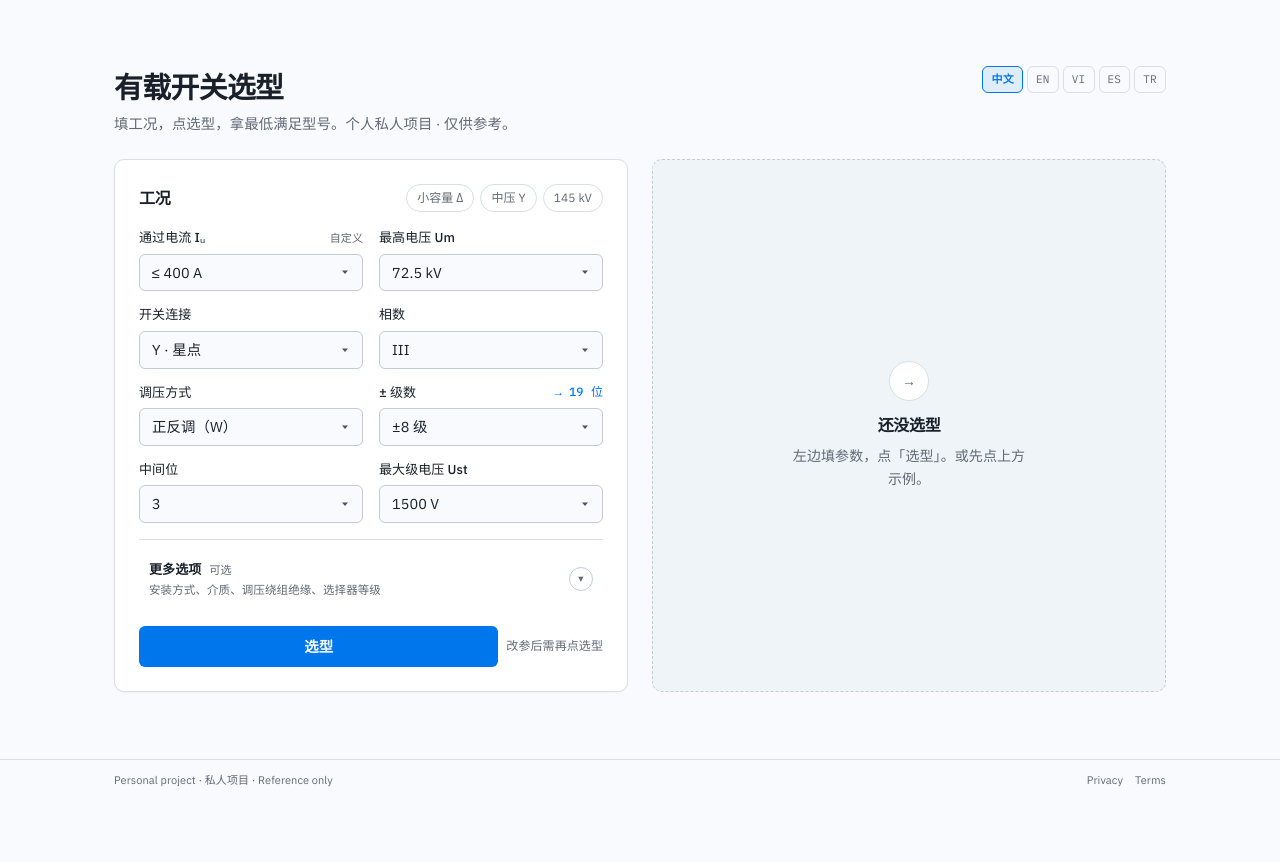
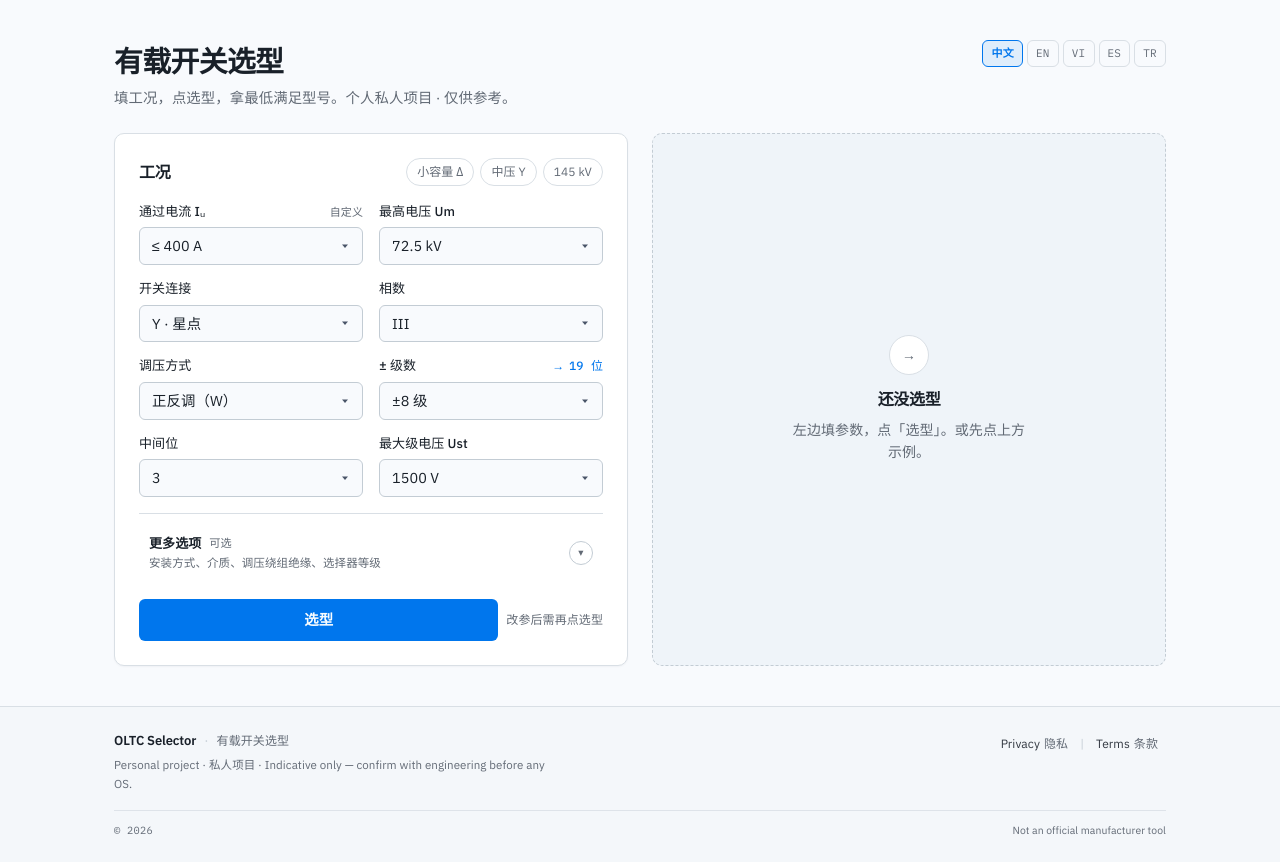
Before and after one commit to erict16/oltc-selector, a Next.js app: page / in a window 1280 px wide. Before the commit the page ends 800 px from the top, so only its background shows below. Built offline with nearby package versions, Linux system fonts and the light colour scheme.

Commit message:
style: polish site footer hierarchy and legal links
Softer bar, project name + bilingual disclaimer, clearer Privacy/Terms
targets, and a quiet secondary line for year and non-official notice.

```diff
--- a/components/SiteFooter.tsx
+++ b/components/SiteFooter.tsx
@@ -1,23 +1,71 @@
 import Link from "next/link";
+
+const YEAR = new Date().getFullYear();
 
 export function SiteFooter() {
   return (
-    <footer className="mt-auto border-t border-[var(--color-rule)]">
-      <div className="mx-auto flex w-full max-w-[1100px] flex-wrap items-center justify-between gap-x-4 gap-y-1 px-4 py-3 sm:px-6">
-        <p className="text-[0.6875rem] text-[var(--color-muted)]">
-          Personal project · 私人项目 · Reference only
+    <footer className="mt-auto border-t border-[var(--color-rule)] bg-[oklch(97.5%_0.005_250)]">
+      <div className="mx-auto w-full max-w-[1100px] px-4 py-5 sm:px-6 sm:py-6">
+        <div className="flex flex-col gap-4 sm:flex-row sm:items-start sm:justify-between sm:gap-8">
+          <div className="min-w-0 space-y-1.5">
+            <p className="flex flex-wrap items-center gap-x-2 gap-y-0.5 text-[0.8125rem]">
+              <Link
+                href="/"
+                className="font-semibold tracking-[-0.01em] text-[var(--color-ink)] transition-colors hover:text-[var(--color-accent)]"
+              >
+                OLTC Selector
+              </Link>
+              <span
+                className="hidden text-[var(--color-rule-2)] sm:inline"
+                aria-hidden
+              >
+                ·
+              </span>
+              <span className="text-[0.75rem] text-[var(--color-muted)]">
+                有载开关选型
+              </span>
             </p>
+            <p className="max-w-md text-[0.72rem] leading-relaxed text-[var(--color-muted)]">
+              Personal project · 私人项目 · Indicative only — confirm with
+              engineering before any OS.
+            </p>
+          </div>
+
           <nav
-          className="flex items-center gap-3 text-[0.6875rem] text-[var(--color-muted)]"
+            className="flex shrink-0 flex-wrap items-center gap-x-1 gap-y-1 text-[0.75rem]"
             aria-label="Legal"
           >
-          <Link href="/privacy/" className="hover:text-[var(--color-ink-2)]">
+            <Link
+              href="/privacy/"
+              className="rounded-[var(--radius-sm)] px-2 py-1 text-[var(--color-ink-2)] transition-colors hover:bg-white hover:text-[var(--color-accent)]"
+            >
               Privacy
+              <span className="ml-1 text-[var(--color-muted)]">隐私</span>
             </Link>
-          <Link href="/terms/" className="hover:text-[var(--color-ink-2)]">
+            <span
+              className="select-none text-[var(--color-rule-2)]"
+              aria-hidden
+            >
+              |
+            </span>
+            <Link
+              href="/terms/"
+              className="rounded-[var(--radius-sm)] px-2 py-1 text-[var(--color-ink-2)] transition-colors hover:bg-white hover:text-[var(--color-accent)]"
+            >
               Terms
+              <span className="ml-1 text-[var(--color-muted)]">条款</span>
             </Link>
           </nav>
+        </div>
+
+        <div className="mt-4 flex flex-wrap items-center justify-between gap-x-3 gap-y-1 border-t border-[var(--color-rule)]/80 pt-3">
+          <p className="font-mono text-[0.65rem] tracking-wide text-[var(--color-muted)]">
+            © {YEAR}
+          </p>
+          <p className="text-[0.65rem] text-[var(--color-muted)]">
+            Not an official manufacturer tool
+          </p>
+        </div>
       </div>
     </footer>
   );
```
Lines whose indentation alone changed are shown as unchanged.
